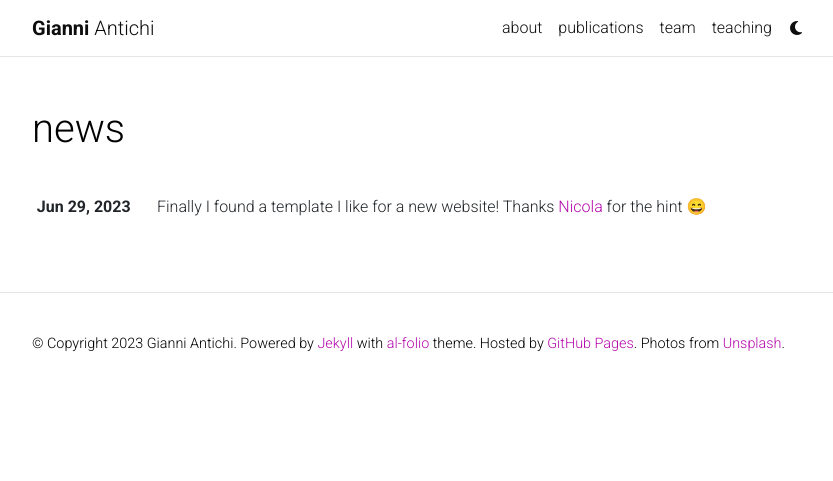
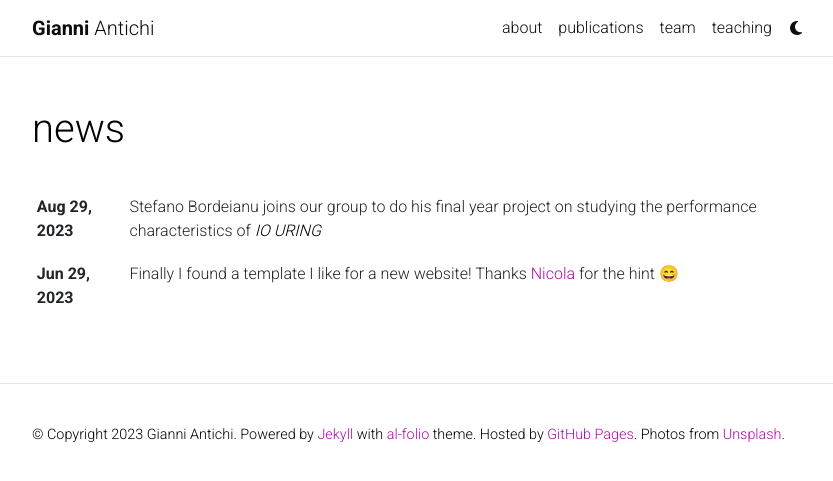
Before and after one commit to GianniAntichi/GianniAntichi.github.io, a Jekyll site: the page built from news.html, in a window 1280 px wide. Shown: the top 481 px of the page, without its empty margins (223-1056 px from the left). Built offline with Jekyll 4.4.1, drawn with Linux system fonts in a browser that asks for light colours; emoji names are drawn with the system emoji font; comment, search, counter and statistics services are not loaded; a style sheet for code colours, icons or effects is not loaded.

Commit message:
adding Stefano Bordeianu

```diff
--- a/_pages/team.md
+++ b/_pages/team.md
@@ -14,6 +14,7 @@
 - [Alireza Sanaee](https://sarsanaee.github.io): PhD student since 2020 @ Queen Mary University of London
 - [Jonatan Langlet](https://langlet.io/): PhD student since 2020 @ Queen Mary University of London
 - [Salvator Galea](http://www.cl.cam.ac.uk/~sg774/): PhD student since 2017 @ University of Cambridge co-advised with Andrew W. Moore
+- [Stefano Bordeianu](): Final year project student @ Politenico di Milano
 <br>
 <br>
 
```
Also changed, not shown: _news/announcement_2.md (added, +8 -0 lines).
